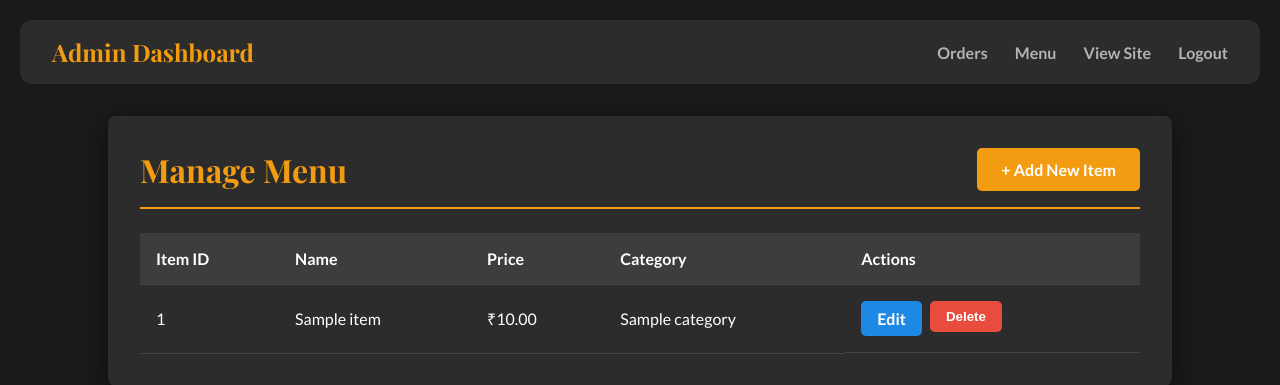
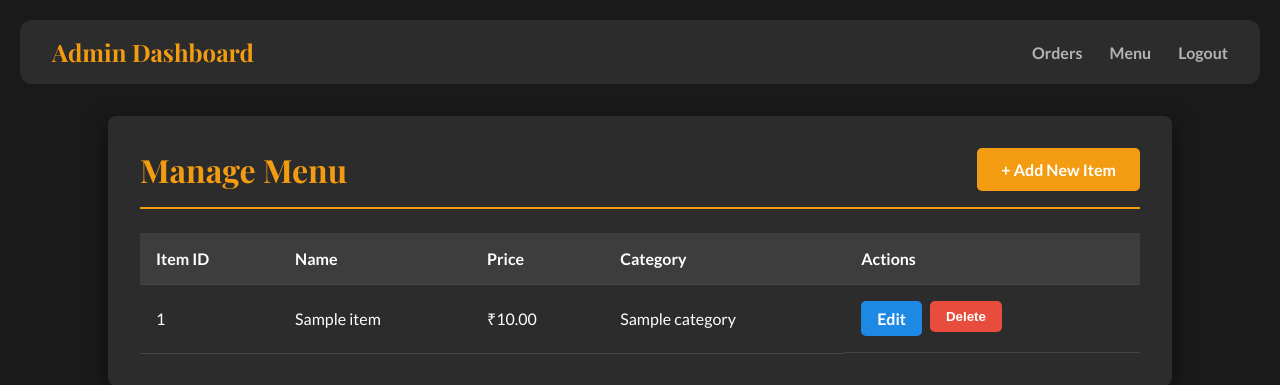
Before and after one commit to SohamServes/sandeep-restaurant, a Flask app: template templates/admin_menu.html in a window 1280 px wide. Shown: the top 385 px of the page. Run offline with Flask 3, Linux system fonts and the light colour scheme; the template is opened without the code that fills it: most values are stand-ins (such as "Sample title", 1, 10 or a date in 2020).

Commit message:
Add files via upload

```diff
--- a/templates/admin_menu.html
+++ b/templates/admin_menu.html
@@ -75,7 +75,6 @@
         <div>
             <a href="{{ url_for('admin_orders') }}">Orders</a>
             <a href="{{ url_for('admin_menu') }}">Menu</a>
-            <a href="{{ url_for('home') }}">View Site</a>
             <a href="{{ url_for('logout') }}">Logout</a>
         </div>
     </nav>
--- a/templates/admin_orders.html
+++ b/templates/admin_orders.html
@@ -110,7 +110,6 @@
         <div>
             <a href="{{ url_for('home') }}">Home</a>
             <a href="{{ url_for('admin_menu') }}">Menu</a>
-            <a href="{{ url_for('admin_orders') }}">Admin</a>
             <a href="{{ url_for('logout') }}">Logout</a>
         </div>
     </nav>
```
